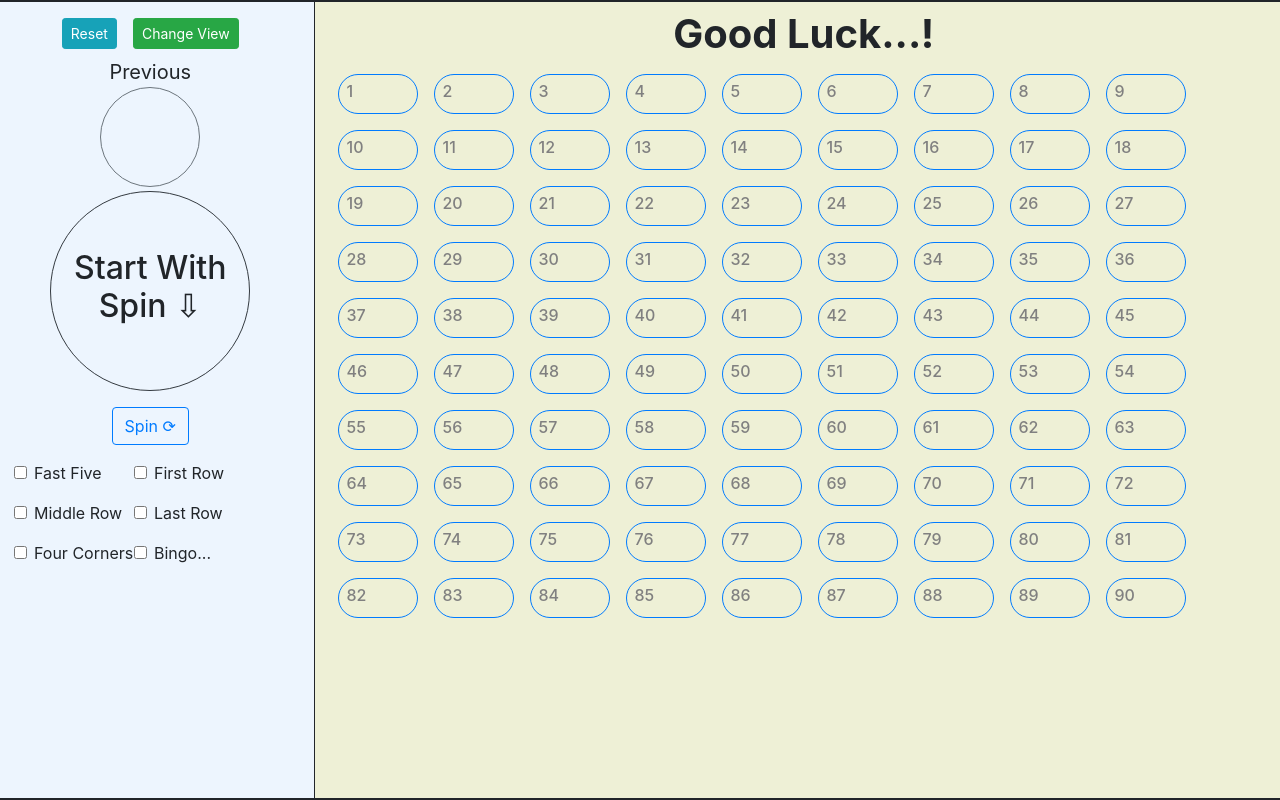
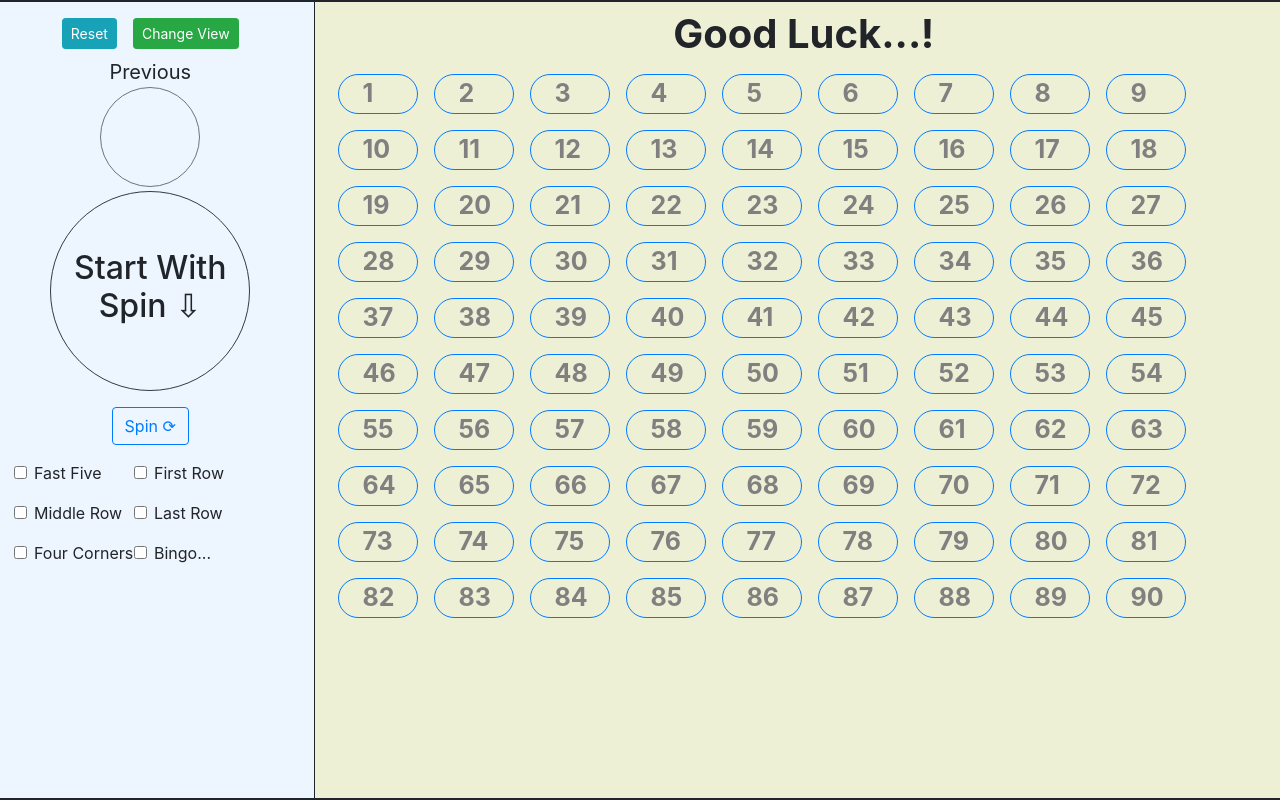
Before and after one commit to avinash-mane/promobi-housie, a React (Create React App) app: page / in a window 1280 px wide. Built offline with nearby package versions, Linux system fonts and the light colour scheme.

Commit message:
change View

```diff
--- a/src/components/main.js
+++ b/src/components/main.js
@@ -13,7 +13,7 @@ function App() {
   const [isWating, setIsWating] = useState(false);
   const [spinner, setSpiner] = useState(1);
   const [search, setSearch] = useState(0);
-  const [view, setView] = useState(true)
+  const [view, setView] = useState(false)
 
   useEffect(() => {
     if (list.length) localStorage.setItem("numbers", JSON.stringify(list))
```
